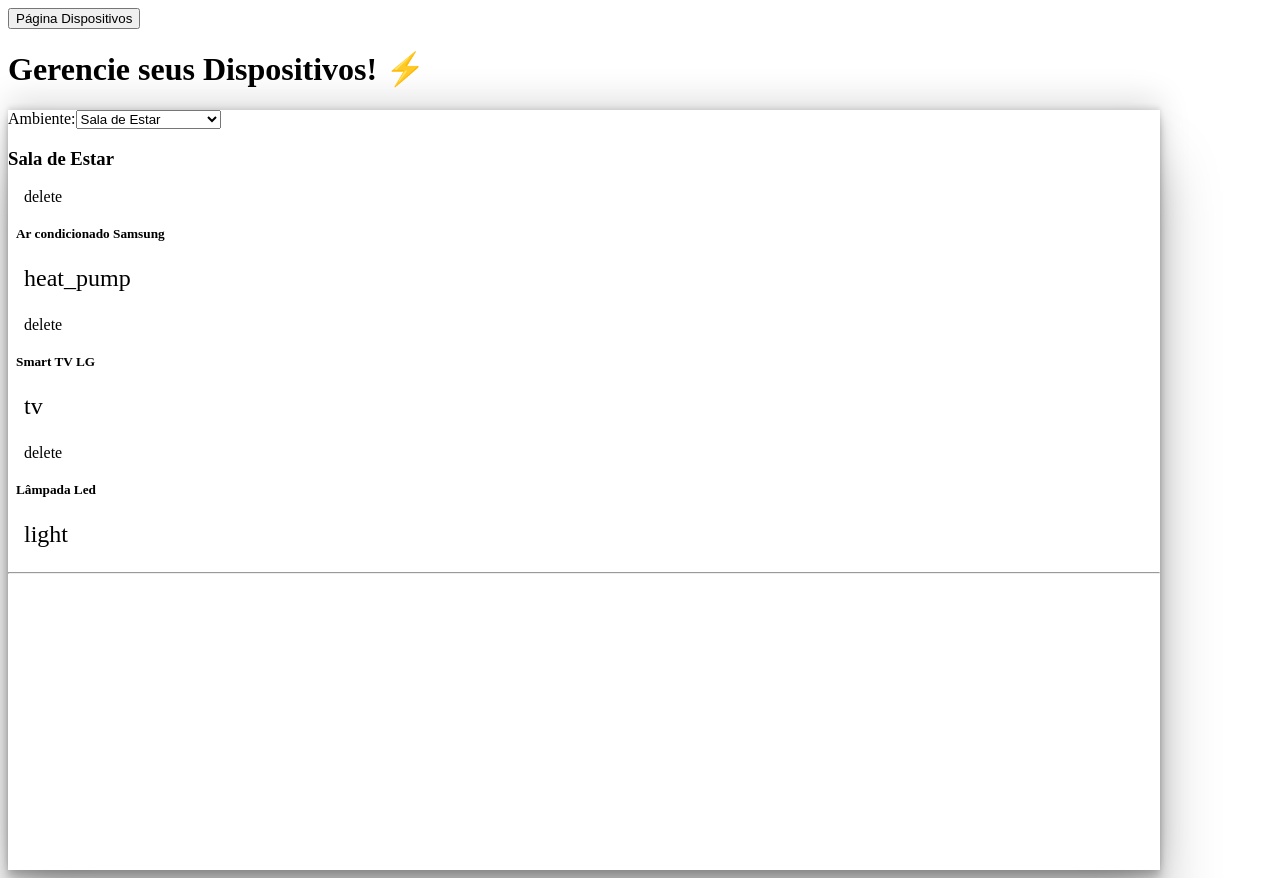
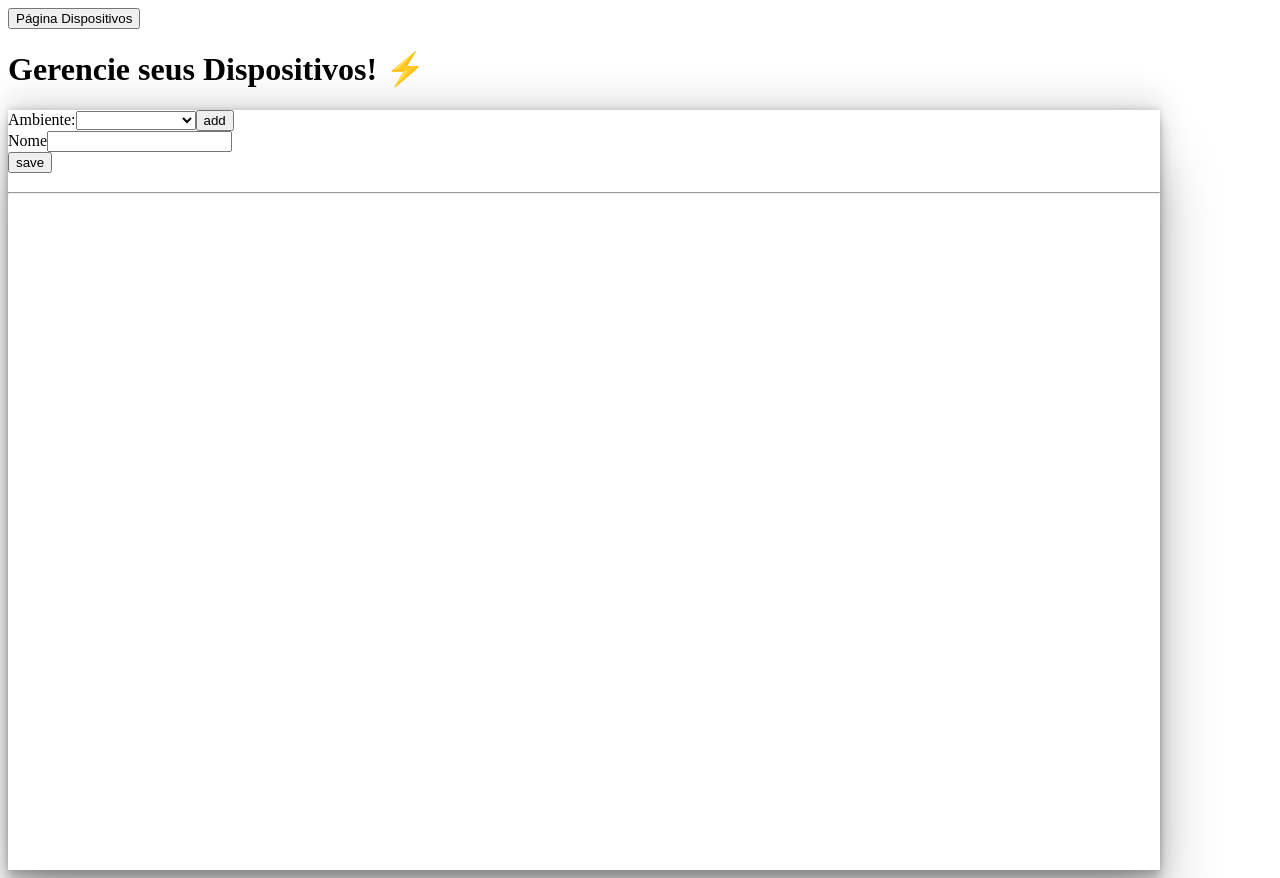
Before and after one commit to Pairon03/IIOT, a Vue app in the folder DOMOTICA/domotica/: page /management in a window 1280 px wide. Built offline with nearby package versions, Linux system fonts and the light colour scheme; the HTML template or start-up script is replaced by a standard one.

Commit message:
Aula 24/03

```diff
--- /dev/null
+++ b/DOMOTICA/domotica/src/stores/deviceRepositary.ts
@@ -0,0 +1,25 @@
+import { ref, computed } from 'vue'
+import { defineStore } from 'pinia'
+import type { Environment } from '@/models/devices'
+
+export type Repository = {
+  environments: Array<Environment>
+}
+
+export const useDeviceRepository = defineStore('device-repository', {
+  state: ():Repository => ({
+    environments: []
+  }),
+  actions: {
+    addEnvironment(newEnvironment: Environment){
+      this.environments.push(newEnvironment);
+    },
+    removeEnvironment(name: string){
+      const index = this.environments.findIndex(env => env.name === name);
+      if(index >= 0){
+        this.environments.splice(index,1)
+      }
+    }
+  },
+  getters: {}
+})
--- a/DOMOTICA/domotica/src/views/Management.vue
+++ b/DOMOTICA/domotica/src/views/Management.vue
@@ -3,43 +3,16 @@ import DeviceComponent from '@/components/DeviceComponent.vue';
 import EnvironmentComponent from '@/components/EnvironmentComponent.vue';
 import { Device, Environment } from '@/models/devices';
 import { ref, reactive, onMounted } from 'vue';
+import { useDeviceRepository } from '@/stores/deviceRepositary';
 
 const selectedEnvironment = ref(new Environment());
-
-const ar: Device = reactive(new Device());
-ar.name = 'Ar condicionado Samsung';
-ar.state = false;
-ar.icon = 'heat_pump';
-
-const tv: Device = reactive(new Device());
-tv.name = 'Smart TV LG';
-tv.icon = 'tv';
-
-const iluminacao: Device = reactive(new Device());
-iluminacao.name = 'Lâmpada Led';
-iluminacao.state = true;
-iluminacao.icon = 'light';
-
-const sala: Environment = reactive(new Environment());
-sala.name = 'Sala de Estar';
-sala.devices = [ ar, tv, iluminacao ];
-
-
-const tomada: Device = reactive(new Device());
-tomada.name = 'Tomada inteligente';
-tomada.state = false;
-tomada.icon = 'power';
-
-const quarto: Environment = reactive(new Environment());
-quarto.name = 'Quarto de Hóspedes';
-quarto.devices = [ tomada ];
-
-const environments: Array<Environment> = reactive([]);
-environments.push(sala);
-environments.push(quarto);
+const newEnv = reactive(new Environment());
+const saveNewEnv = ()=> {
+    useDeviceRepository().addEnvironment(newEnv);
+}
 
 onMounted(() => {
-    selectedEnvironment.value = environments[0] ?? new Environment();
+    selectedEnvironment.value = useDeviceRepository().environments[0] ?? new Environment();
 })
 
 </script>
@@ -51,11 +24,21 @@ onMounted(() => {
             <div class="flex flex-row m-3">
                 <label for="selectedEnv" class="mr-3">Ambiente:</label>
                 <select name="" id="selectedEnv" v-model="selectedEnvironment">
-                    <option v-for="(currentEnv, envId) in environments" :key="envId" :value="currentEnv">{{currentEnv.name}}</option>
-                    <option value="" v-if="environments.length == 0">
+                    <option v-for="(currentEnv, envId) in useDeviceRepository().environments" :key="envId" :value="currentEnv">{{currentEnv.name}}</option>
+                    <option value="" v-if="useDeviceRepository().environments.length == 0">
                         Sem Ambientes!
                     </option>
                 </select>
+                <button>
+                    <span class="icons material-icons-round">add</span>
+                </button>
+                <div>
+                    <label for="">Nome</label>
+                    <input type="text" v-model="newEnv.name">
+                </div>
+                <button @click="saveNewEnv">
+                    <span class="icons material-icons-round">save</span>
+                </button>
             </div>
             <div>
                 <EnvironmentComponent :show-device-buttons="false" :environment="selectedEnvironment"/>
```
Also changed, not shown: DOMOTICA/domotica/src/stores/counter.ts (deleted, +0 -12 lines).
